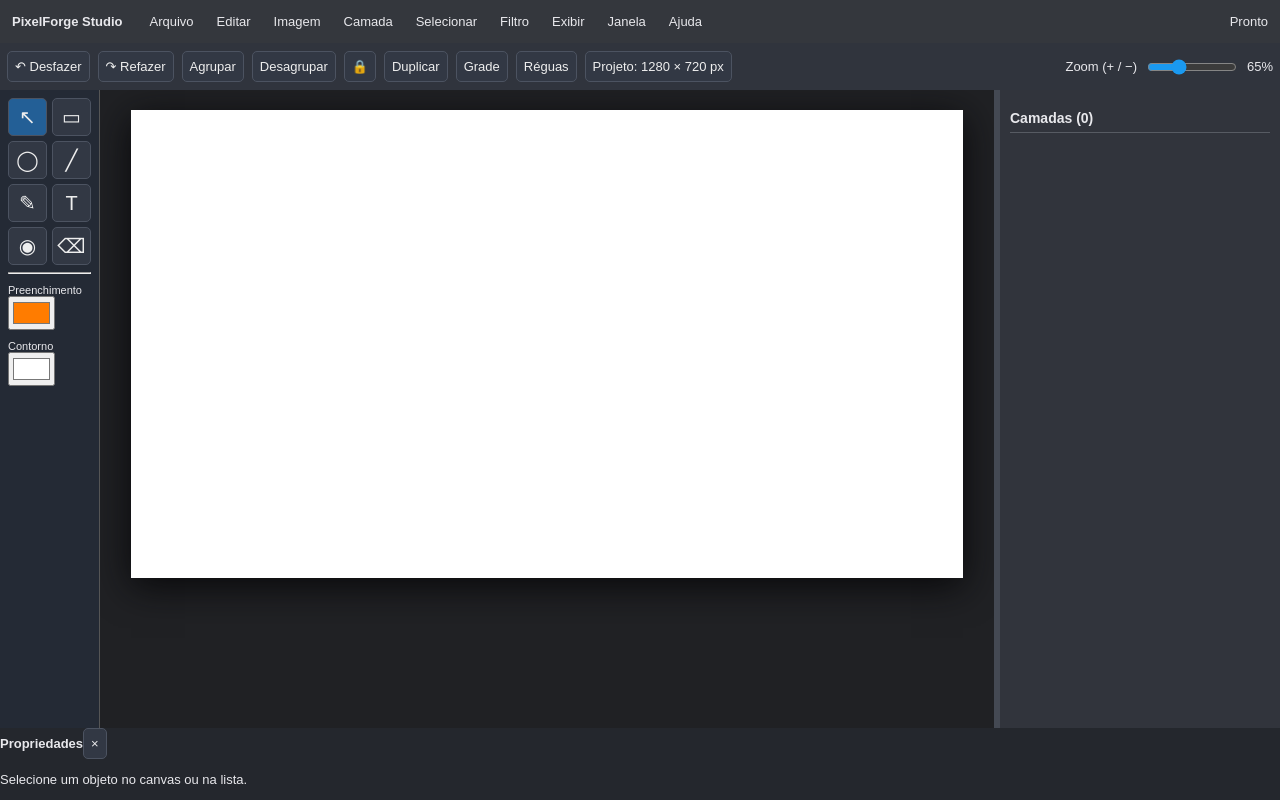
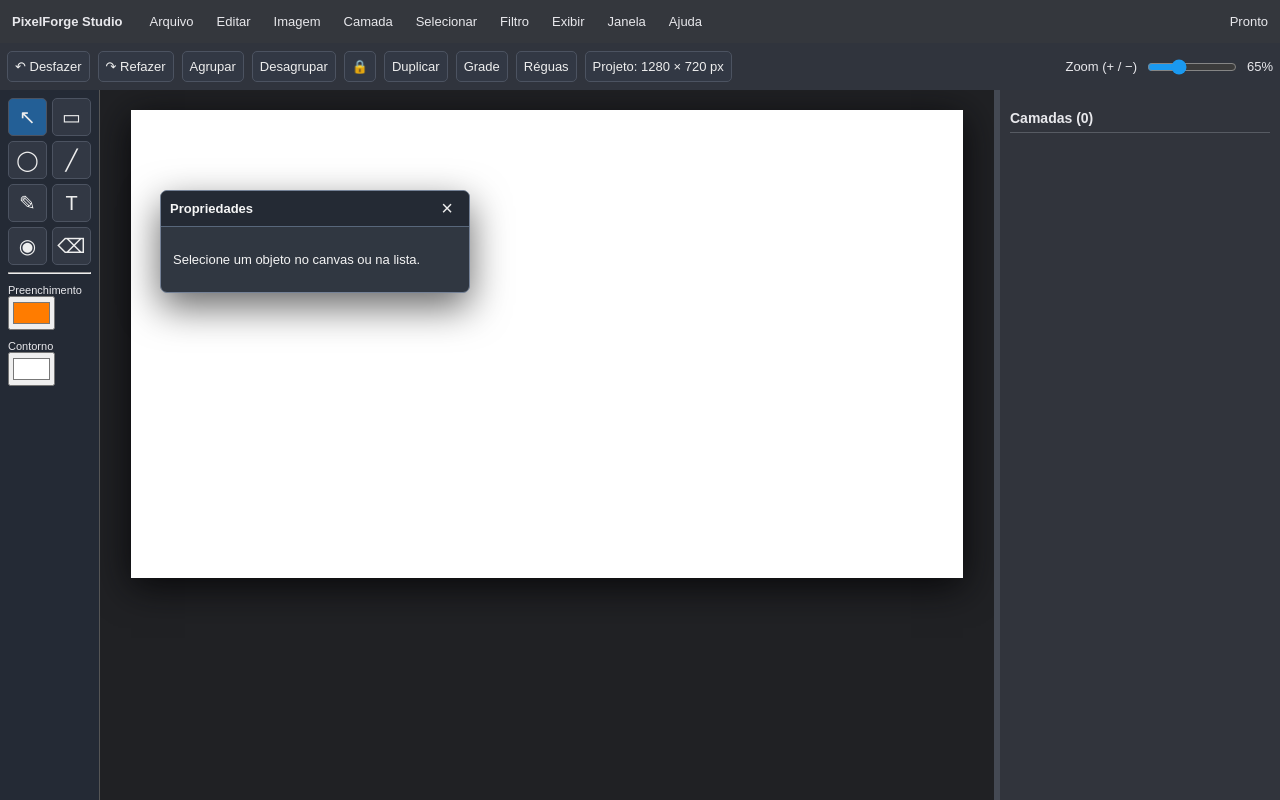
Before and after one commit to marcellopedrosa/pixel-forge-studio, a Next.js app: page / in a window 1280 px wide. Built offline with nearby package versions, Linux system fonts and the light colour scheme.

Commit message:
style: floating draggable properties and full-height layer list

```diff
--- a/app/studio.css
+++ b/app/studio.css
@@ -114,3 +114,13 @@ body{margin:0!important}
 .studio-preset-preview{display:block;flex:none;border:1px solid #c4c4c4;min-width:0!important;min-height:0!important;max-width:115px;max-height:78px;box-sizing:border-box}
 @media(max-width:850px){.studio-presets-list{grid-template-columns:repeat(3,minmax(0,1fr))}}
 @media(max-width:550px){.studio-presets-list{grid-template-columns:repeat(2,minmax(0,1fr))}}
+
+.studio{position:relative}
+.studio .studio-right{display:flex!important;flex-direction:column!important}
+.studio .studio-right .studio-layers{flex:1!important;height:auto!important;min-height:0!important;max-height:none!important;overflow-y:auto!important}
+.studio-floating-properties{position:absolute;z-index:80;width:min(310px,calc(100vw - 20px));max-height:min(70vh,570px);display:flex;flex-direction:column;border:1px solid #758297;border-radius:7px;background:#303741;box-shadow:0 14px 38px #0009;color:#f5f5f5;overflow:hidden}
+.studio-floating-header{height:36px;min-height:36px;padding:4px 9px;display:flex;align-items:center;justify-content:space-between;background:#242a34;border-bottom:1px solid #58677b;cursor:move;touch-action:none;user-select:none}
+.studio-floating-header button{font-size:20px;border:0;background:transparent}
+.studio-floating-body{overflow-y:auto;padding:12px;min-height:0}
+.studio-floating-body label{display:block;margin:9px 0}
+.studio-floating-body input,.studio-floating-body select{width:100%;max-width:100%;padding:6px}
```
